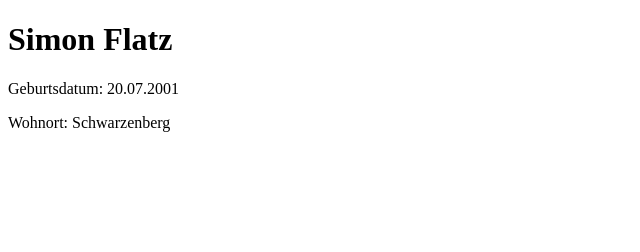
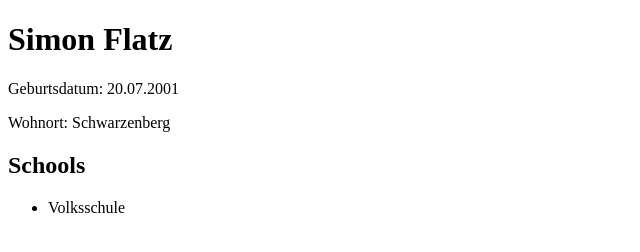
Before and after one commit to simonflatz/expert-sniffle.github.io, a plain HTML site: page resume/index.html in a window 1280 px wide. Shown: the whole page, without its empty margins (0-640 px from the left). Drawn offline with Linux system fonts and the light colour scheme.

Commit message:
Update index.html

```diff
--- a/resume/index.html
+++ b/resume/index.html
@@ -8,5 +8,12 @@
                   <h1>Simon Flatz</h1>
                   <p>Geburtsdatum: 20.07.2001</p>
                   <p>Wohnort: Schwarzenberg</p>
+
+                  <h2>Schools</h2>
+      <ul>
+      <li>Volksschule</li>
+      </ul>
+
+
       </body>
 </html>
```
